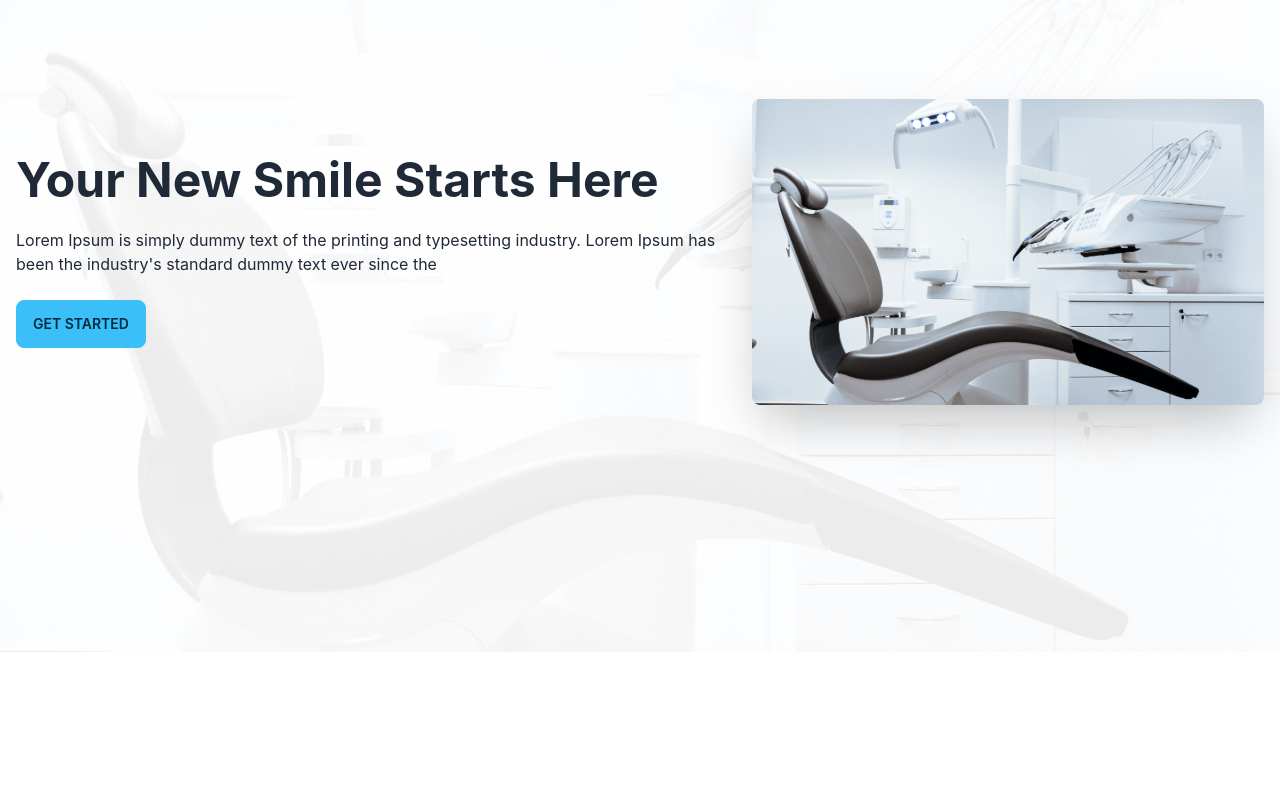
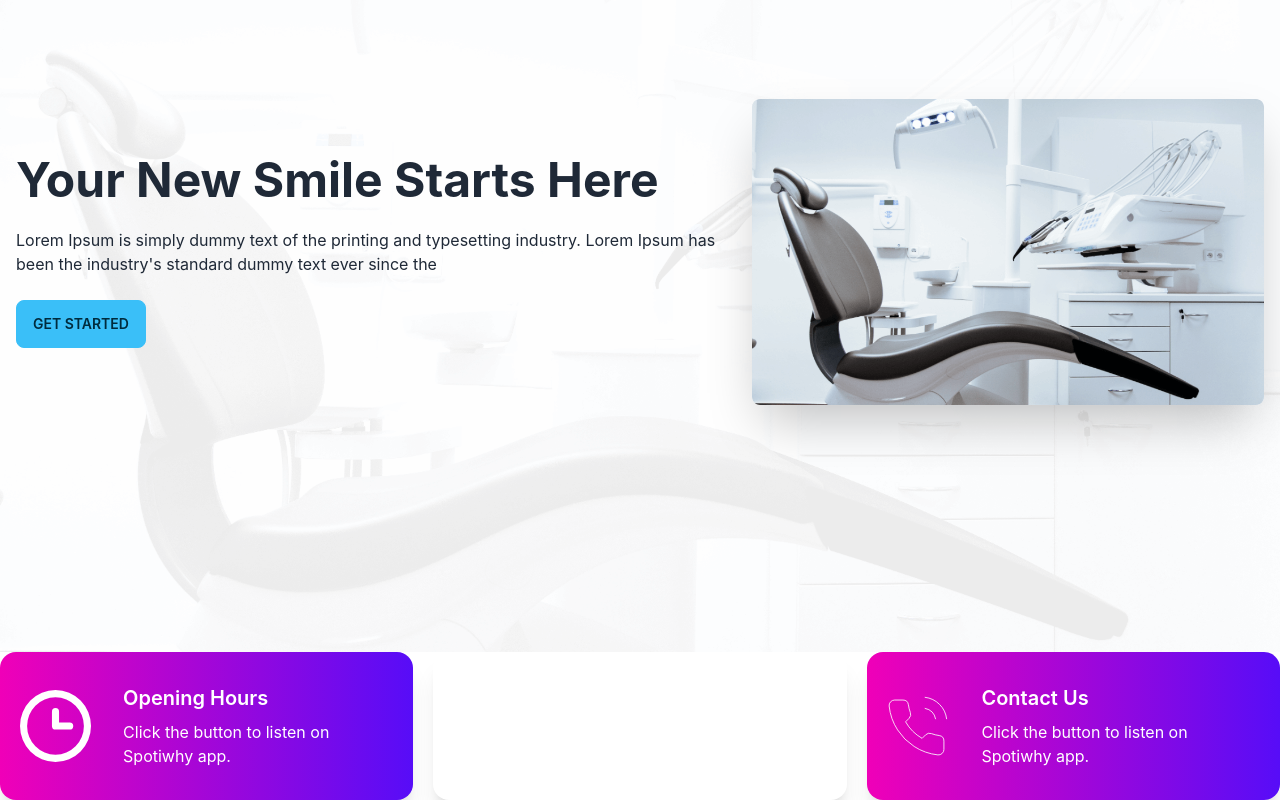
Before and after one commit to Iam-abdulahad/Doctor_Portal, a React (Create React App) app: page / in a window 1280 px wide. Shown: the part 216-1016 px from the top of the page. Before the commit the page ends 868 px from the top, so only its background shows below. Built offline with nearby package versions, Linux system fonts and the light colour scheme.

Commit message:
added infocard on website

```diff
--- a/src/Pages/Home/Home/Home.js
+++ b/src/Pages/Home/Home/Home.js
@@ -1,10 +1,12 @@
 import React from 'react';
 import Banner from '../Banner/Banner';
+import Info from '../InfoCard/Info';
 
 const Home = () => {
           return (
                     <div>
                               <Banner></Banner>
+                              <Info></Info>
                     </div>
           );
 };
--- /dev/null
+++ b/src/Pages/Home/InfoCard/Info.js
@@ -0,0 +1,18 @@
+import React from 'react';
+import InfoCard from './InfoCard';
+import clock from '../../../assets/icons/clock.svg';
+import marker from '../../../assets/icons/marker.svg';
+import phone from '../../../assets/icons/phone.svg';
+
+const Info = () => {
+
+          return (
+                    <div className='grid grid-cols-1 lg:grid-cols-3 gap-5'>
+                              <InfoCard cardTitle="Opening Hours" bgClass="bg-gradient-to-r from-secondary to-primary" img={clock}></InfoCard>
+                              <InfoCard cardTitle="Our Locations" bgClass="bg-accent" img={marker}></InfoCard>
+                              <InfoCard cardTitle="Contact Us" bgClass="bg-gradient-to-r from-secondary to-primary" img={phone}></InfoCard>
+                    </div>
+          );
+};
+
+export default Info;
--- /dev/null
+++ b/src/Pages/Home/InfoCard/InfoCard.js
@@ -0,0 +1,17 @@
+import React from 'react';
+
+const InfoCard = ({ img, cardTitle, bgClass }) => {
+          return (
+                    <div className={`card lg:card-side bg-base-100 shadow-xl ${bgClass}`}>
+                              <figure className='pl-5'>
+                                        <img src={img} alt="Album" />
+                              </figure>
+                              <div className="card-body text-white">
+                                        <h2 className="card-title">{cardTitle}</h2>
+                                        <p>Click the button to listen on Spotiwhy app.</p>
+                              </div>
+                    </div>
+          );
+};
+
+export default InfoCard;
```
